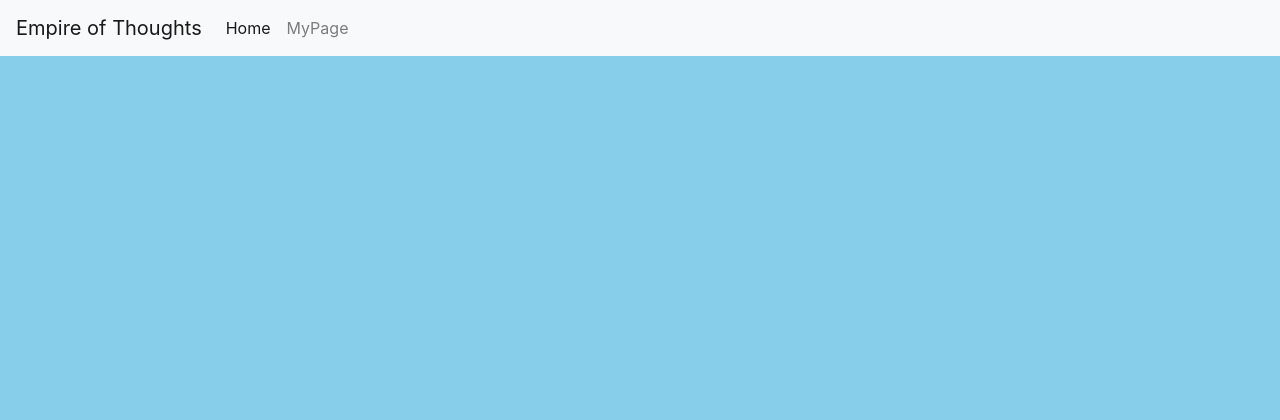
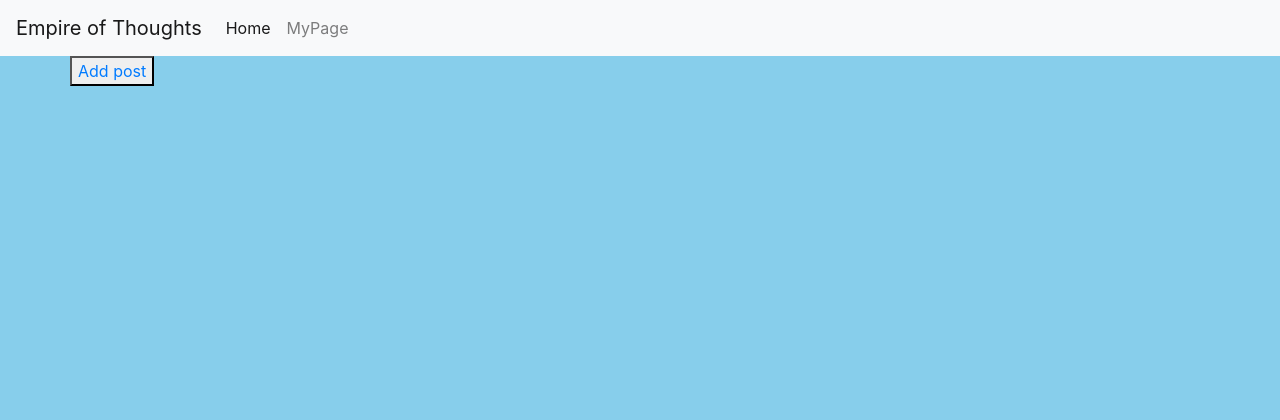
Before and after one commit to KlaudiaBC/FST-Project-Empire-of-Thoughts, a Django app: page / in a window 1280 px wide. Shown: the top 420 px of the page. Run offline with Django 3.2, Linux system fonts and the light colour scheme; data that the repository does not hold is empty.

Commit message:
Add form for creating a new post by a User

```diff
--- a/blog/models.py
+++ b/blog/models.py
@@ -1,6 +1,6 @@
 from django.db import models
 from django.contrib.auth.models import User
-from django.conf import settings
+from django.urls import reverse
 
 STATUS = ((0, "Draft"), (1, "Published"))
 
@@ -19,3 +19,6 @@ class Post(models.Model):
 
     def __str__(self):
         return self.title
+
+    def get_absolute_url(self):
+        return reverse('home')
--- a/blog/urls.py
+++ b/blog/urls.py
@@ -1,9 +1,10 @@
 from . import views
 from django.urls import path
-from .views import PostList, PostView
+from .views import PostList, PostView, AddPost
 
 
 urlpatterns = [
     path('', views.PostList.as_view(), name='home'),
-    path('view/<int:pk>', views.PostView.as_view(), name='post_view')
+    path('view/<int:pk>', views.PostView.as_view(), name='post_view'),
+    path('add_post/', views.AddPost.as_view(), name="add_post")
 ]
--- a/blog/views.py
+++ b/blog/views.py
@@ -1,5 +1,5 @@
-from django.shortcuts import render, get_object_or_404
-from django.views.generic import ListView, DetailView
+from django.shortcuts import render
+from django.views.generic import ListView, DetailView, CreateView
 from .models import Post
 
 
@@ -13,3 +13,9 @@ class PostList(ListView):
 class PostView(DetailView):
     model = Post
     template_name = "post_view.html"
+
+
+class AddPost(CreateView):
+    model = Post
+    template_name = "add_post.html"
+    fields = "__all__"
--- a/templates/index.html
+++ b/templates/index.html
@@ -19,6 +19,9 @@
             </div>
         </div>
         {% endfor %}
+        <button>
+            <a href="{% url 'add_post' %}">Add post</a>
+        </button>
     </div>
 </div>
 
```
Also changed, not shown: templates/add_post.html (+18 -0 lines), blog/migrations/0002_remove_post_slug.py (added). Lines whose indentation alone changed are shown as unchanged.
